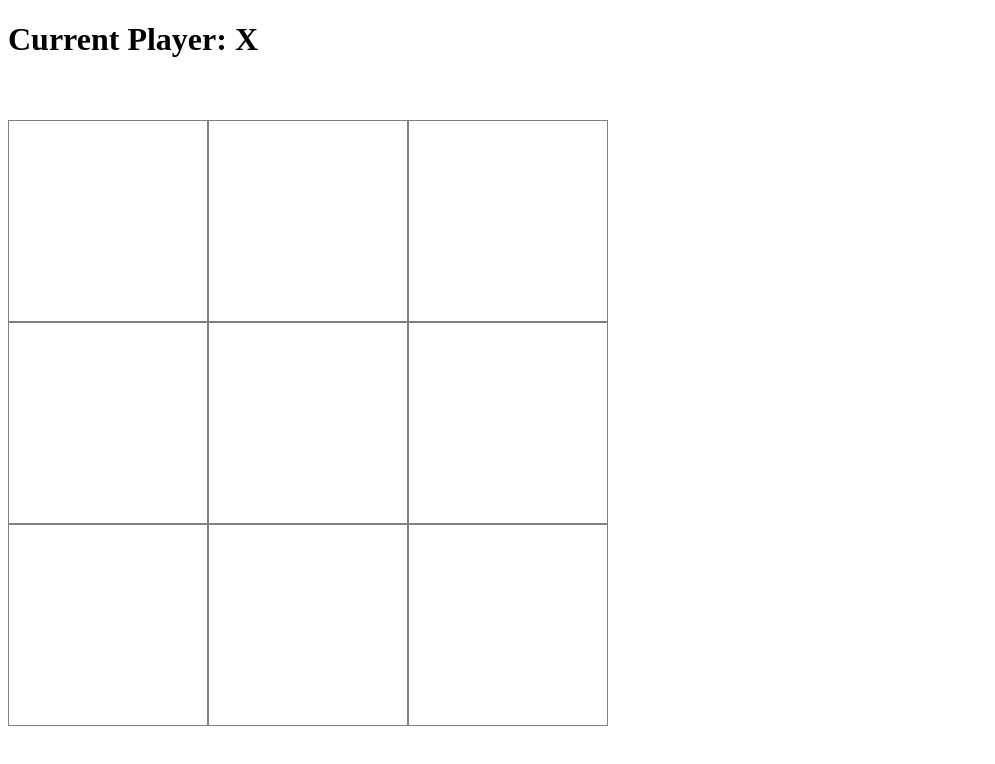
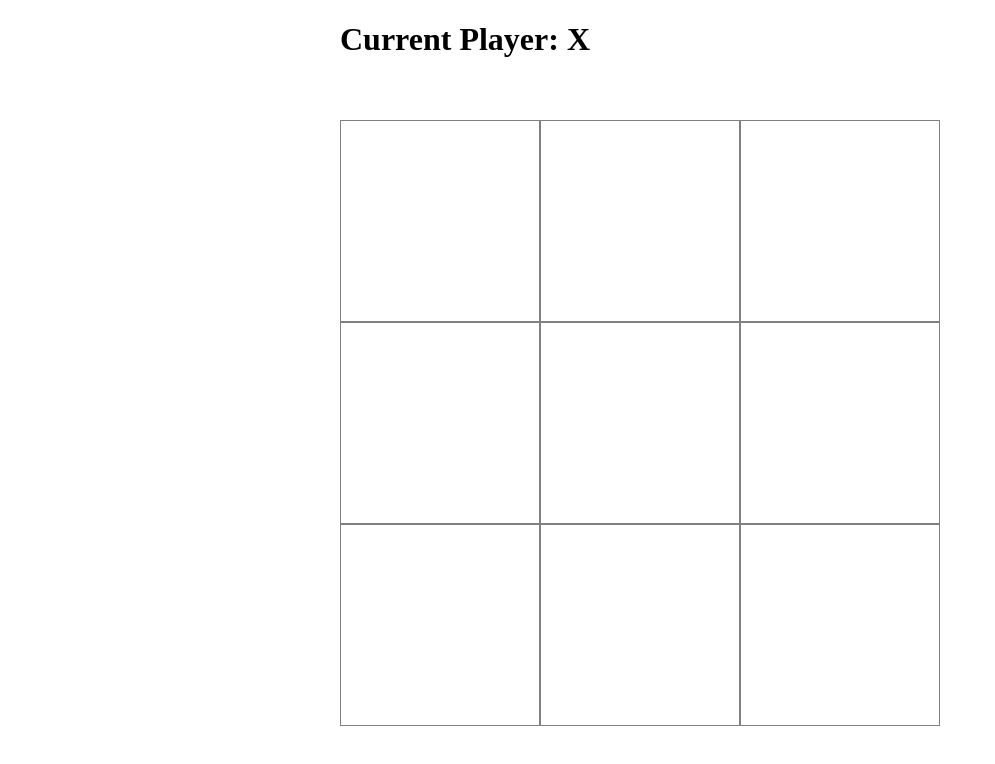
Before and after one commit to tigerwxu/angular-tictactoe, an Angular app: page / in a window 1280 px wide. Shown: the top 764 px of the page, without its empty margins (0-995 px from the left). Built offline with nearby package versions, Linux system fonts and the light colour scheme.

Commit message:
Center board on page

```diff
--- a/src/app/app.component.scss
+++ b/src/app/app.component.scss
@@ -0,0 +1,5 @@
+app-board {
+    margin: auto;
+    display: block;
+    width: 600px;
+}
```
